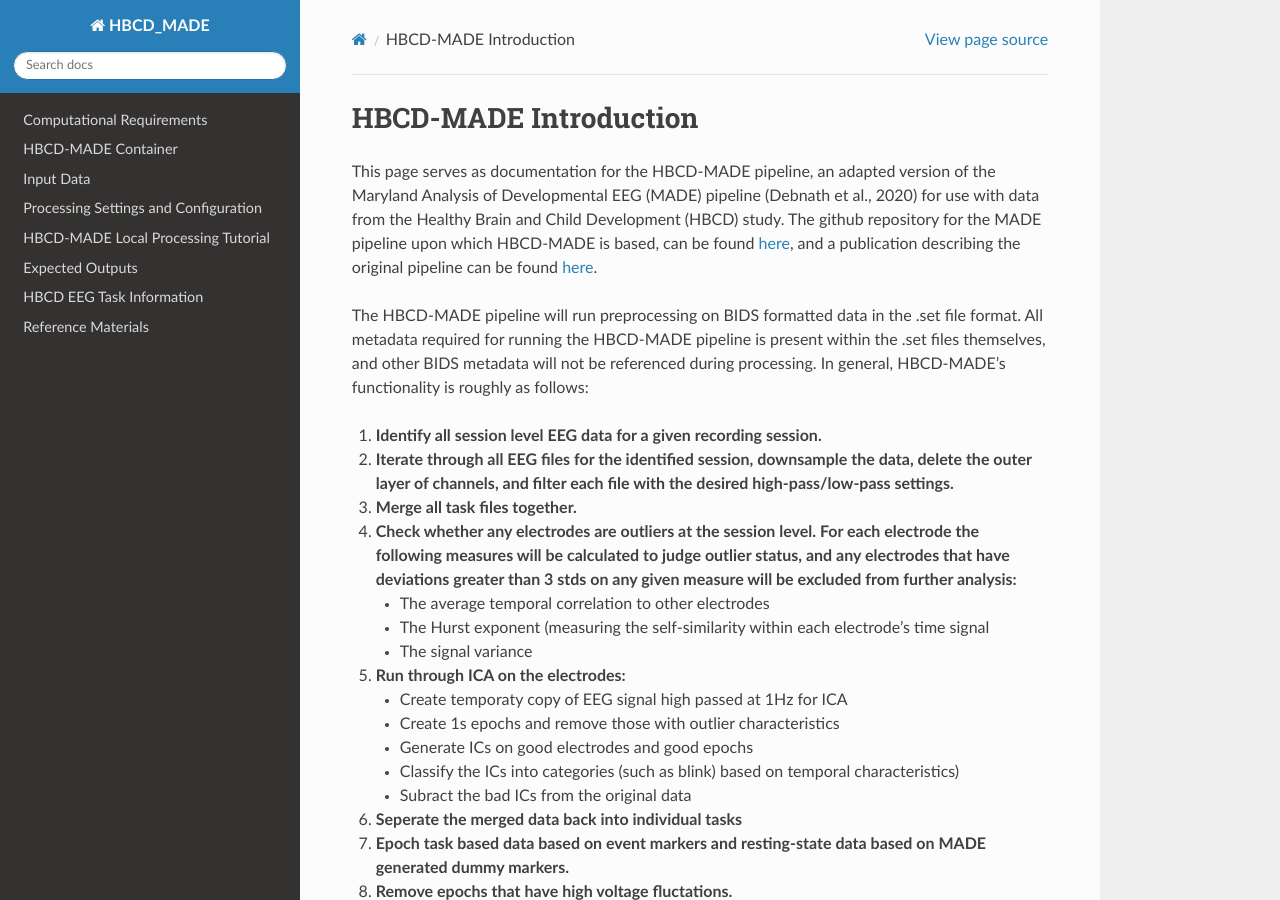
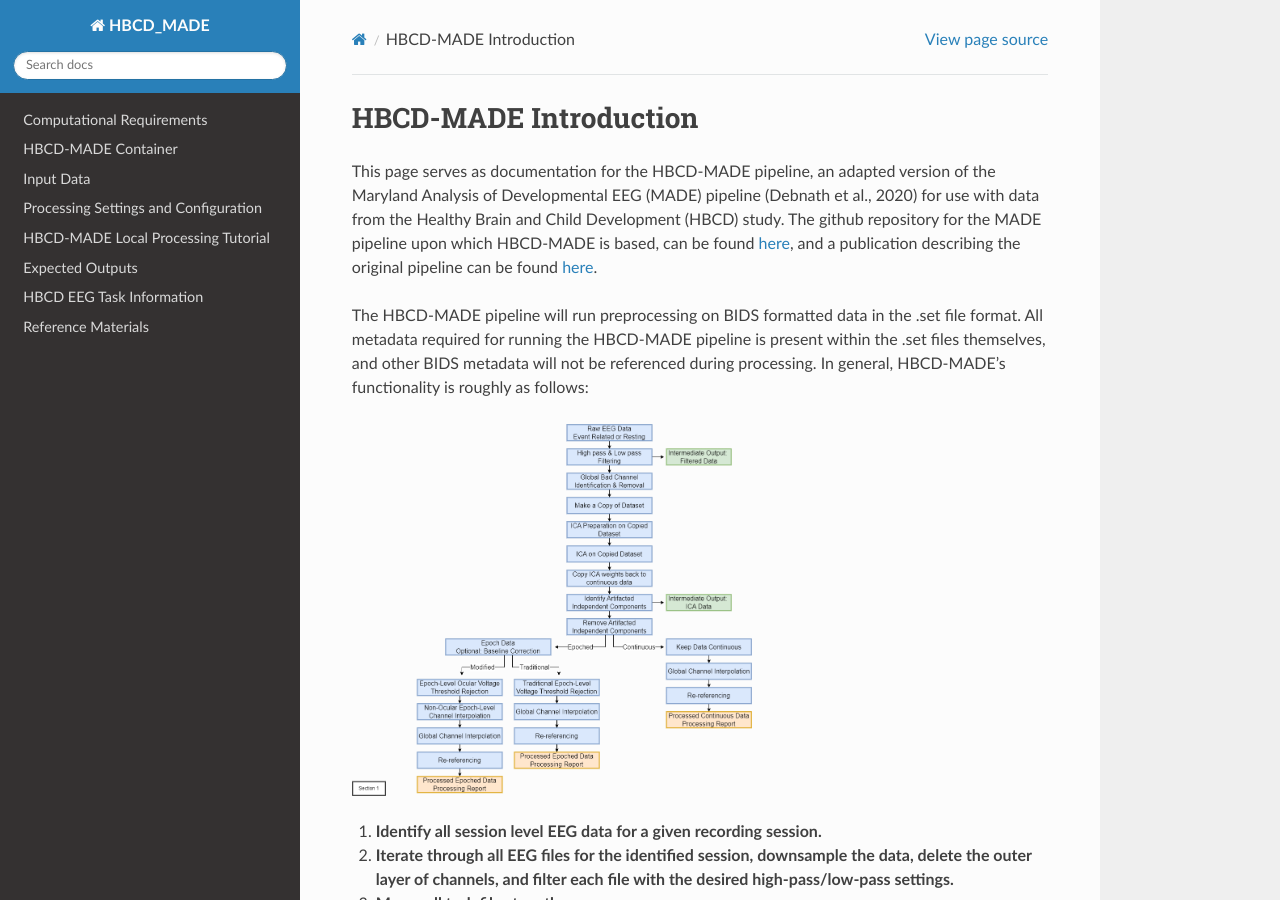
Before and after one commit to DCAN-Labs/HBCD-MADE, a Sphinx documentation site: the page built from docs/source/index.rst, in a window 1280 px wide and 900 px high. Built offline with Sphinx 7.4.7 and the Read the Docs theme 2.0.0, drawn with Linux system fonts in a browser that asks for light colours.

Commit message:
add flowchart

```diff
--- a/docs/source/index.rst
+++ b/docs/source/index.rst
@@ -9,6 +9,10 @@ HBCD-MADE Introduction
 This page serves as documentation for the HBCD-MADE pipeline, an adapted version of the Maryland Analysis of Developmental EEG (MADE) pipeline (Debnath et al., 2020) for use with data from the Healthy Brain and Child Development (HBCD) study. The github repository for the MADE pipeline upon which HBCD-MADE is based, can be found `here <https://github.com/ChildDevLab/MADE-EEG-preprocessing-pipeline>`_, and a publication describing the original pipeline can be found `here <https://onlinelibrary.wiley.com/doi/full/10.1111/psyp.13580>`_.
 
 The HBCD-MADE pipeline will run preprocessing on BIDS formatted data in the .set file format. All metadata required for running the HBCD-MADE pipeline is present within the .set files themselves, and other BIDS metadata will not be referenced during processing. In general, HBCD-MADE's functionality is roughly as follows:
+
+.. image:: images/flowchart.png
+   :width: 400px
+   :alt: png image above
 
 #. **Identify all session level EEG data for a given
    recording session.**
```
Also changed, not shown: docs/source/images/flowchart.png (added).
